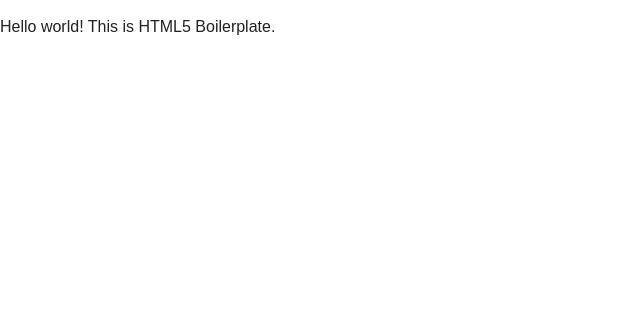
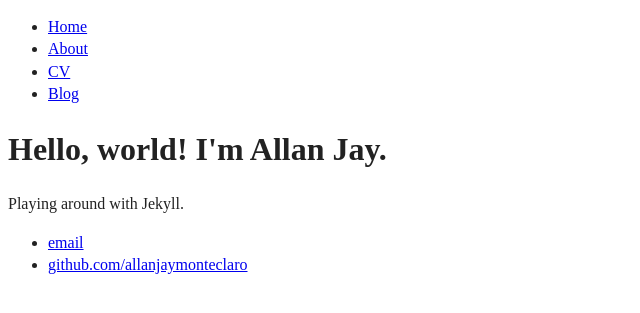
Before and after one commit to allanjaymonteclaro/allanjaymonteclaro.github.io, a Jekyll site: the page built from index.html, in a window 1280 px wide. Shown: the top 313 px of the page, without its empty margins (0-640 px from the left). Built offline with Jekyll 4.4.1, drawn with Linux system fonts in a browser that asks for light colours.

Commit message:
Editing index.html

```diff
--- a/index.html
+++ b/index.html
@@ -1,40 +1,9 @@
-<!doctype html>
-<html class="no-js" lang="">
-    <head>
-        <meta charset="utf-8">
-        <meta http-equiv="x-ua-compatible" content="ie=edge">
-        <title></title>
-        <meta name="description" content="">
-        <meta name="viewport" content="width=device-width, initial-scale=1">
+---
+layout: default
+title: Allan Jay Monteclaro
+---
 
-        <link rel="apple-touch-icon" href="apple-touch-icon.png">
-        <!-- Place favicon.ico in the root directory -->
-
-        <link rel="stylesheet" href="css/normalize.css">
-        <link rel="stylesheet" href="css/main.css">
-        <script src="js/vendor/modernizr-2.8.3.min.js"></script>
-    </head>
-    <body>
-        <!--[if lt IE 8]>
-            <p class="browserupgrade">You are using an <strong>outdated</strong> browser. Please <a href="http://browsehappy.com/">upgrade your browser</a> to improve your experience.</p>
-        <![endif]-->
-
-        <!-- Add your site or application content here -->
-        <p>Hello world! This is HTML5 Boilerplate.</p>
-
-        <script src="https://code.jquery.com/jquery-1.12.0.min.js"></script>
-        <script>window.jQuery || document.write('<script src="js/vendor/jquery-1.12.0.min.js"><\/script>')</script>
-        <script src="js/plugins.js"></script>
-        <script src="js/main.js"></script>
-
-        <!-- Google Analytics: change UA-XXXXX-X to be your site's ID. -->
-        <script>
-            (function(b,o,i,l,e,r){b.GoogleAnalyticsObject=l;b[l]||(b[l]=
-            function(){(b[l].q=b[l].q||[]).push(arguments)});b[l].l=+new Date;
-            e=o.createElement(i);r=o.getElementsByTagName(i)[0];
-            e.src='https://www.google-analytics.com/analytics.js';
-            r.parentNode.insertBefore(e,r)}(window,document,'script','ga'));
-            ga('create','UA-XXXXX-X','auto');ga('send','pageview');
-        </script>
-    </body>
-</html>
+<div class="blurb">
+    <h1>Hello, world! I'm Allan Jay.</h1>
+    <p>Playing around with Jekyll.</p>
+</div>
```
